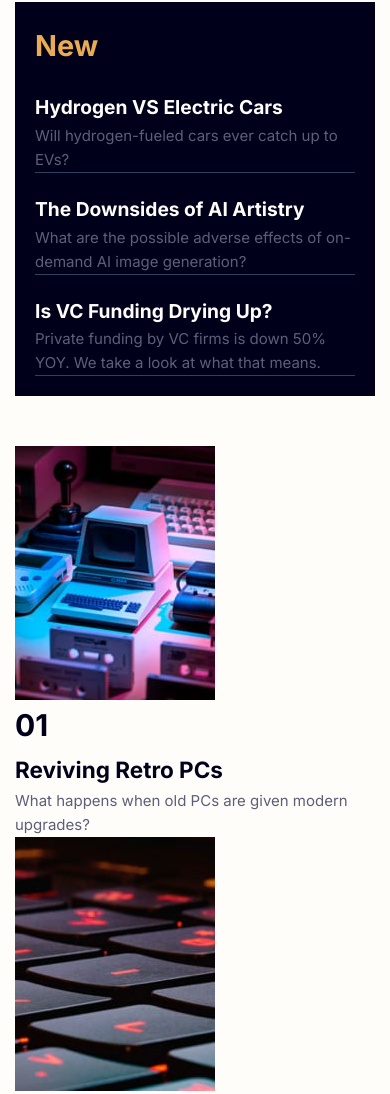
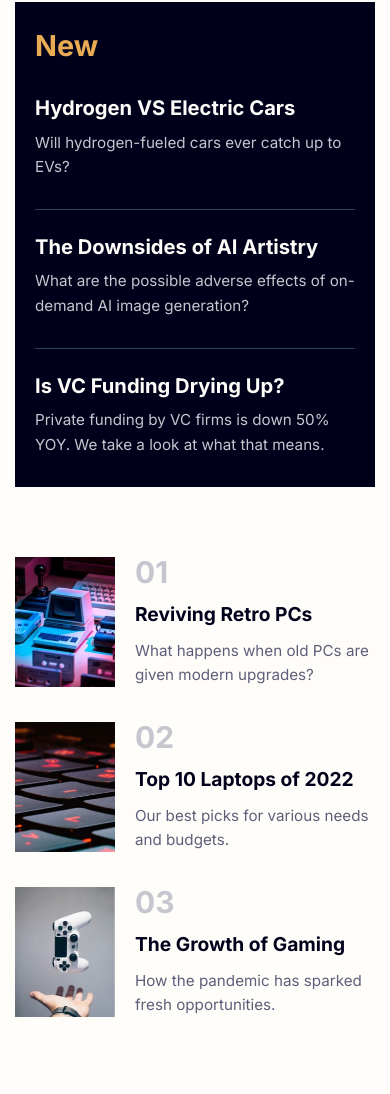
Before and after one commit to jose-jimmy/News-homepage, a plain HTML site: page index.html in a window 390 px wide. Shown: the part 722-1816 px from the top of the page. After the commit the page ends 1790 px from the top, so only its background shows below. Drawn offline with Linux system fonts and the light colour scheme.

Commit message:
mobile view completed

```diff
--- a/index.html
+++ b/index.html
@@ -59,7 +59,7 @@
             <h2>The Downsides of AI Artistry</h2>
             <p>What are the possible adverse effects of on-demand AI image generation?</p>
           </div>
-          <div class="item">
+          <div>
             <h2>Is VC Funding Drying Up?</h2>
             <p>Private funding by VC firms is down 50% YOY. We take a look at what that means.</p>
           </div>
@@ -76,8 +76,8 @@
           </div>
 
           <div class="item">
-            <img src="./assets/images/image-top-laptops.jpg" alt="image-top-laptops>
-            <div class=" item-content">
+            <img src="./assets/images/image-top-laptops.jpg" alt="image-top-laptops">
+            <div class="item-content">
               <h1>02</h1>
               <h2>Top 10 Laptops of 2022</h2>
               <p>Our best picks for various needs and budgets.</p>
--- a/style.css
+++ b/style.css
@@ -164,7 +164,7 @@ p{
     background-color: var(--clr-neutral-dark-blue);
     grid-gap: 20px;
     margin: 50px 0 50px 0;
-    padding: 20px;
+    padding: 20px 20px 0 20px;
 }
 
 .second-section span{
@@ -173,8 +173,8 @@ p{
     color: var(--clr-primary-orange);
 }
 
-.second-section .item h2{
-    font-size: 1.2rem;
+.second-section h2{
+    font-size: 1.26rem;
     font-weight: var(--fw-bold);
     color: var(--clr-neutral-white);
 }
@@ -183,6 +183,44 @@ p{
     border-bottom: 1px solid hsl(215, 32%, 27%);
 }
 
+.second-section p{
+    padding: 5px 0 30px 0;
+    color: var(--clr-neutral-gray);
+    font-size: 0.95rem;
+}
+
+.third-section{
+    display: grid;
+    padding-top: 20px;
+}
+
+.third-section .item{
+    display: flex;
+    padding-bottom: 35px;
+}
+
+.third-section .item img{
+    width: 120px;
+    height: 130px;
+    padding-right: 20px;
+}
+
+.third-section .item h1{
+    color:var(--clr-neutral-gray);
+}
+
+.third-section .item h2{
+    font-size: 1.2rem;
+}
+
+.third-section .item p{
+    font-size: 0.95rem;
+    padding-top: 8px;
+}
+
+.third-section .item .item-content{
+    margin-top: -10px;
+}
 /*Media Queries for desktop view*/
 @media screen and (min-width: 700px) {
 
```
Lines whose indentation alone changed are shown as unchanged.
